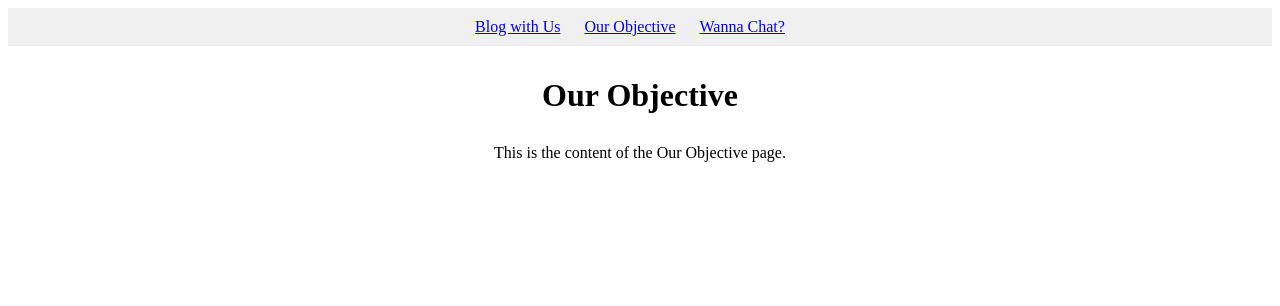
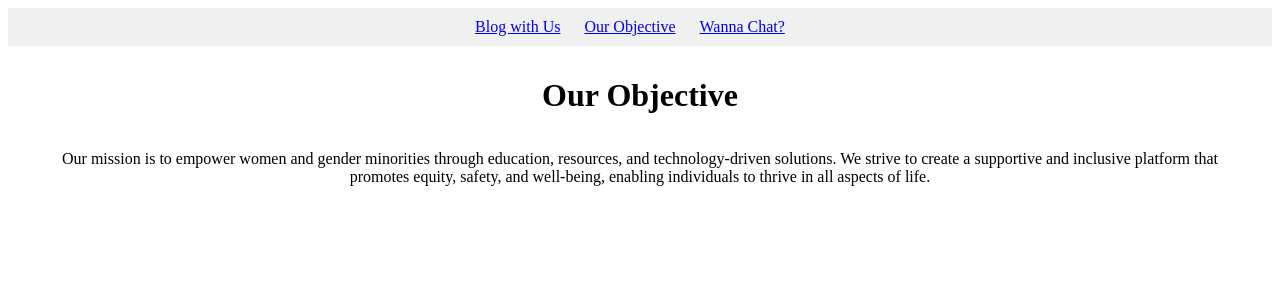
Before and after one commit to rachann7/wichacks-2025, a Flask app: page /objective in a window 1280 px wide. Shown: the top 306 px of the page. Run offline with Flask 3, Linux system fonts and the light colour scheme.

Commit message:
endpoint for TT

```diff
--- a/app.py
+++ b/app.py
@@ -12,6 +12,10 @@ def objective():
     Renders the Our Objective page.
     """
     return render_template('objective.html')
+
+@app.route('/chat')
+def objection():
+   return render_template('chatbot.py')
 
 @app.route('/')
 def index():
--- a/templates/objective.html
+++ b/templates/objective.html
@@ -4,12 +4,19 @@
 
 {% block content %}
     <h1>Our Objective</h1>
-    <p>This is the content of the Our Objective page.</p>
+    <p> Our mission is to empower women and gender minorities through education, resources, and technology-driven solutions. We strive to create a supportive and inclusive platform that promotes equity, safety, and well-being, enabling individuals to thrive in all aspects of life. </p>
     <!-- Add more content here -->
      <style>
         h1 {
             padding: 10px;
-            margin-bottom: 20px;
+            margin-bottom: 5px;
+        }
+        p {
+            padding-left: 50px; /* Add padding to the left */
+            padding-right: 50px; /* Add padding to the right */
+            text-align: center; /* center the text */
+            padding-top: 10px;
+            padding-bottom: 10px;
         }
      </style>
 {% endblock %}
```
Also changed, not shown: Static/style.css (line endings or trailing spaces).
